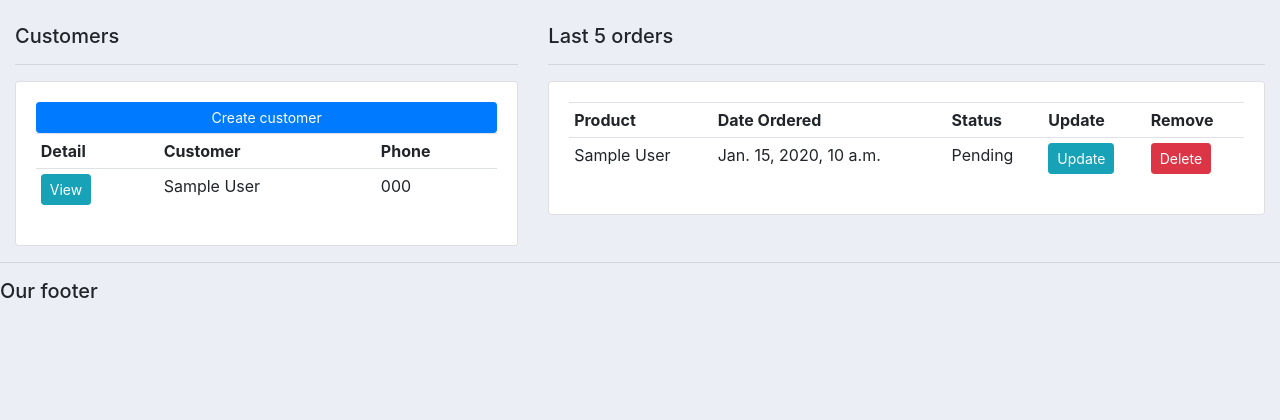
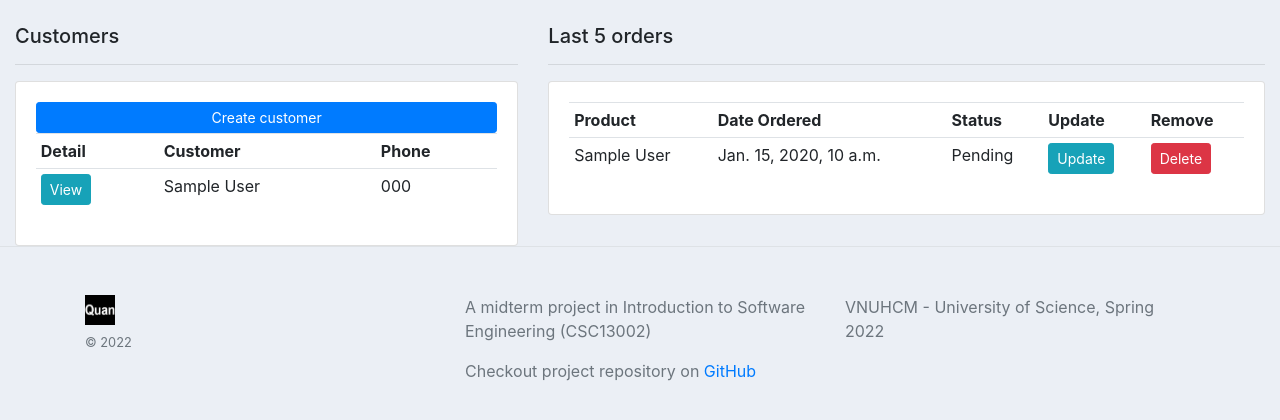
Before and after one commit to trhgquan/django-midterm, a Django app: page / in a window 1280 px wide. Shown: the part 246-666 px from the top of the page. Run offline with Django 4.2, Linux system fonts and the light colour scheme; tables that the repository leaves empty hold one stand-in row (values such as "Sample post"); some libraries are stand-ins or nearby versions.

Commit message:
Added footer credit

```diff
--- /dev/null
+++ b/crm1/accounts/templates/accounts/footer.html
@@ -0,0 +1,21 @@
+{% load static %}
+
+<footer class='pt-4 pt-md-5 border-top'>
+    <div class='container'>
+        <div class='row'>
+            <div class='col'>
+                <img class='mb-2' src="{% static 'images/quan.jpg' %}" width='30' height='30'>
+                <small class='d-block mb-3 text-muted'>&copy; 2022</small>
+            </div>
+
+            <div class='col'>
+                <p class='text-muted'>A midterm project in Introduction to Software Engineering (CSC13002)</p>
+                <p class='text-muted'>Checkout project repository on <a href='https://github.com/trhgquan/django-midterm' target='_blank'>GitHub</a>
+            </div>
+
+            <div class='col'>
+                <p class='text-muted'>VNUHCM - University of Science, Spring 2022</p>
+            </div>
+        </div>
+    </div>
+</footer>
--- a/crm1/accounts/templates/accounts/main.html
+++ b/crm1/accounts/templates/accounts/main.html
@@ -16,8 +16,7 @@
     {% endblock %}
     </div>
 
-    <hr>
-    <h5>Our footer</h5>
+    {% include 'accounts/footer.html' %}
 
     <!-- Always place js before closing body tag. -->
     <script src="https://code.jquery.com/jquery-3.2.1.slim.min.js" integrity="sha384-KJ3o2DKtIkvYIK3UENzmM7KCkRr/rE9/Qpg6aAZGJwFDMVNA/GpGFF93hXpG5KkN" crossorigin="anonymous"></script>
--- a/crm1/accounts/templates/accounts/navbar.html
+++ b/crm1/accounts/templates/accounts/navbar.html
@@ -1,4 +1,5 @@
 {% load static %}
+
 <nav class="navbar navbar-expand-lg navbar-dark bg-dark">
     <a class='navbar-brand' href='#'>
         <img src="{% static 'images/quan.jpg' %}" width='30' height='30'>
```
